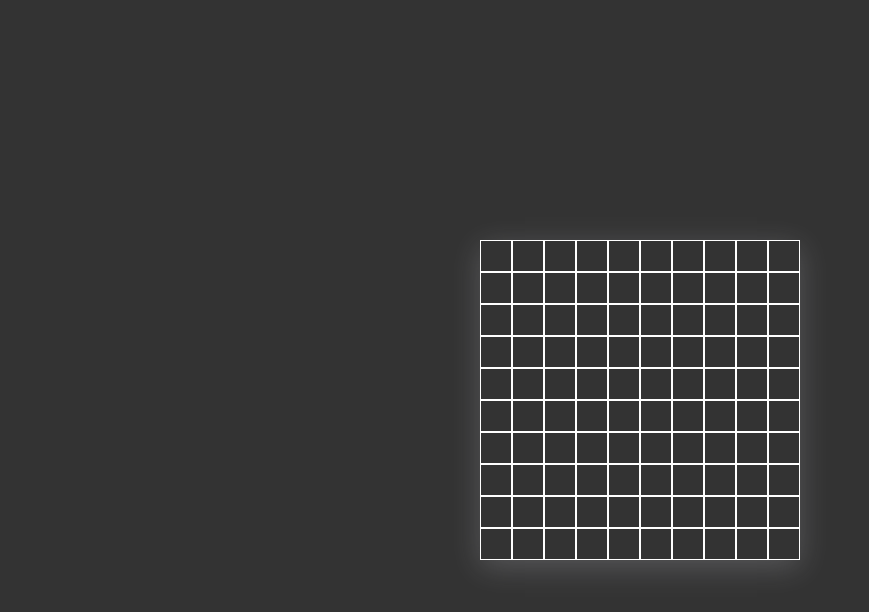
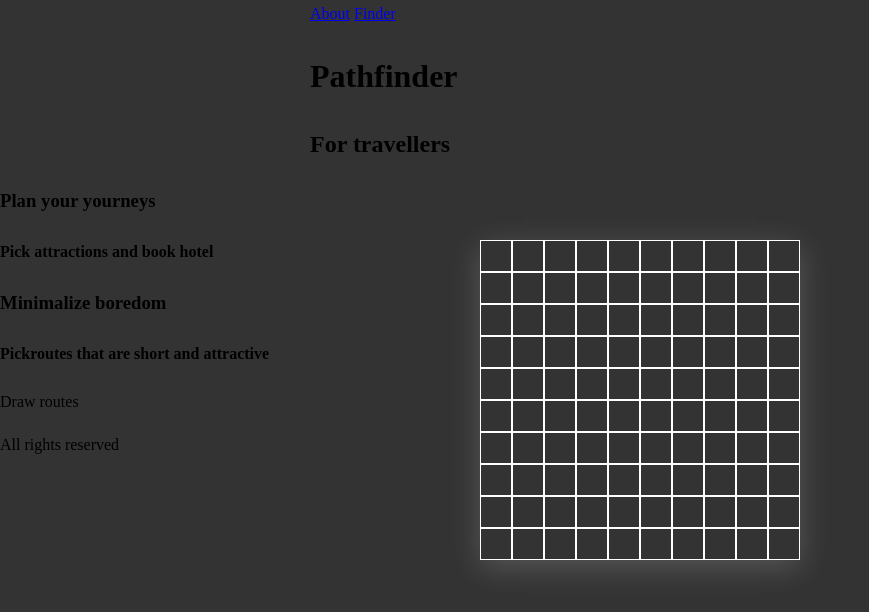
Before and after one commit to Justek9/path-finder, a website: page src/index.html in a window 1280 px wide. Shown: the whole page, without its empty margins (0-869 px from the left). Drawn offline with nearby package versions, Linux system fonts and the light colour scheme; files that its build step writes are made by us from their sources.

Commit message:
add html structure

```diff
--- a/src/index.html
+++ b/src/index.html
@@ -10,7 +10,42 @@
 </head>
 
 <body>
-    <div class="container"></div>
+    <header>
+        <div class="container">
+            <div class="header__wrapper">
+                <div class="main-nav">
+                    <a href="#about">About</a>
+                    <a href="#finder">Finder</a>
+                </div>
+                <div class="logo">
+                    <h1 class="logo__title">Pathfinder</h1>
+                    <h2 class="logo__subtitle">For travellers</h2>
+                </div>
+
+            </div>
+        </div>
+    </header>
+    <main>
+        <div id="pages">
+            <section id="about">
+                <div class="plan-journeys">
+                    <h3>Plan your yourneys</h3>
+                    <h4>Pick attractions and book hotel</h4>
+                </div>
+                <div class="boredom">
+                    <h3>Minimalize boredom</h3>
+                    <h4>Pickroutes that are short and attractive</h4>
+                </div>
+            </section>
+            <section id="finder">
+                <p>Draw routes</p>
+                <div class="grid"></div>
+
+            </section>
+        </div>
+    </main>
+
+    <footer>All rights reserved</footer>
     <script src="./js/app.js" type="module"></script>
 </body>
 
--- a/src/js/components/Grid.js
+++ b/src/js/components/Grid.js
@@ -26,16 +26,16 @@ class Grid {
 		for (let tile of allTiles) {
 			thisGrid.state[row][col] === 0 ? tile.classList.remove('selected') : ''
 
+			thisGrid.neighbours.forEach(el => {
+				if (+tile.dataset.row === el[0] && +tile.dataset.column === el[1]) {
+					tile.classList.add('neighbour')
+				}
+			})
+
 			thisGrid.selected.forEach(el => {
 				if (+tile.dataset.row === el[0] && +tile.dataset.column === el[1]) {
 					tile.classList.remove('neighbour')
 					tile.classList.add('selected')
-				}
-			})
-
-			thisGrid.neighbours.forEach(el => {
-				if (+tile.dataset.row === el[0] && +tile.dataset.column === el[1]) {
-					tile.classList.add('neighbour')
 				}
 			})
 		}
@@ -86,7 +86,8 @@ class Grid {
 			} else if (thisGrid.isFirstClick && thisGrid.state[row][column] === 0) {
 				thisGrid.state[row][column] = 1
 				thisGrid.setAsSelected(row, column)
-			} else if (!thisGrid.isFirstClick && thisGrid.state[row][column] === 0) alert('Please choose correct tile')
+			} else if (!thisGrid.isFirstClick && thisGrid.state[row][column] === 0)
+				alert('Please choose correct tile (green bakground)')
 
 			thisGrid.updateUI(row, column)
 			thisGrid.isFirstClick = false
@@ -118,8 +119,6 @@ class Grid {
 
 	isValidAsNeighbour(r, c) {
 		const thisGrid = this
-		// validate if tile is not in thisGrid.selected and not in thisGrid.neighbours arrays
-
 		if (
 			thisGrid.neighbours.filter(el => {
 				return el[0] === r && el[1] === c
--- a/src/js/settings.js
+++ b/src/js/settings.js
@@ -1,6 +1,6 @@
 export const select = {
   containerOf: {
-    grid: '.container',
+    grid: '.grid',
   },
 
   element: {
--- a/src/sass/partials/_grid.scss
+++ b/src/sass/partials/_grid.scss
@@ -1,4 +1,4 @@
-.container {
+.grid {
   display: flex;
   flex-direction: row;
   flex-wrap: wrap;
@@ -14,12 +14,12 @@
   width: 2rem;
 }
 
-.neighbour {
-  background-color: grey;
+.selected {
+  background-color: orangered;
 }
 
-.selected {
-  background-color: orangered;
+.neighbour {
+  background-color: rgba(165, 250, 5, 0.3);
 }
 
 .disable {
```
Also changed, not shown: .eslintrc.json, src/js/components/About.js (added).
